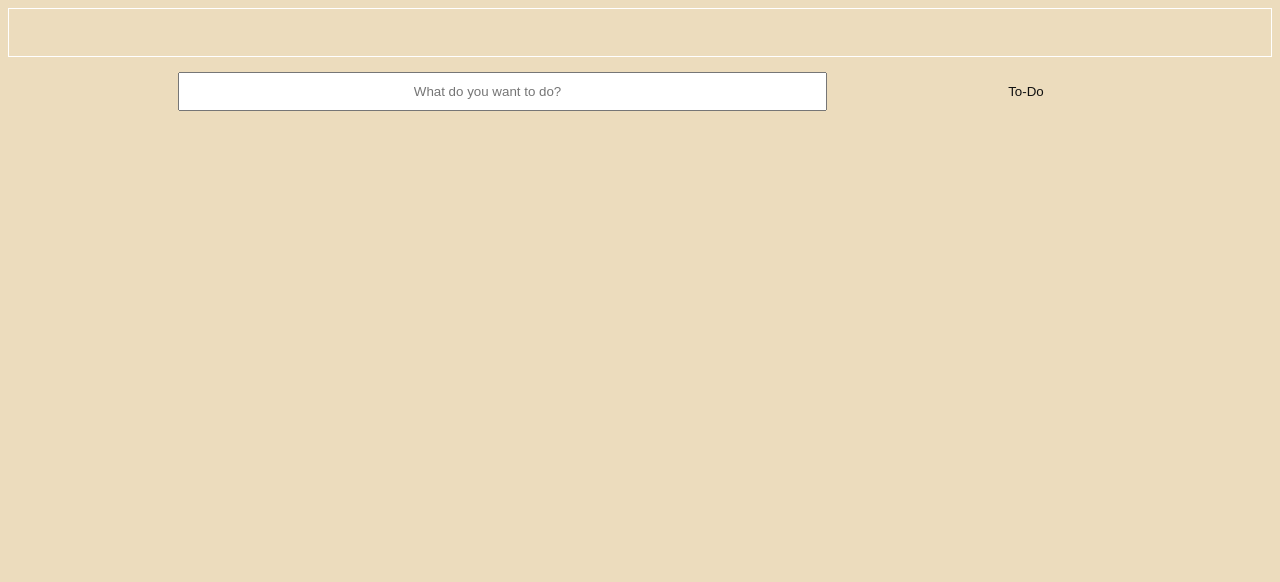
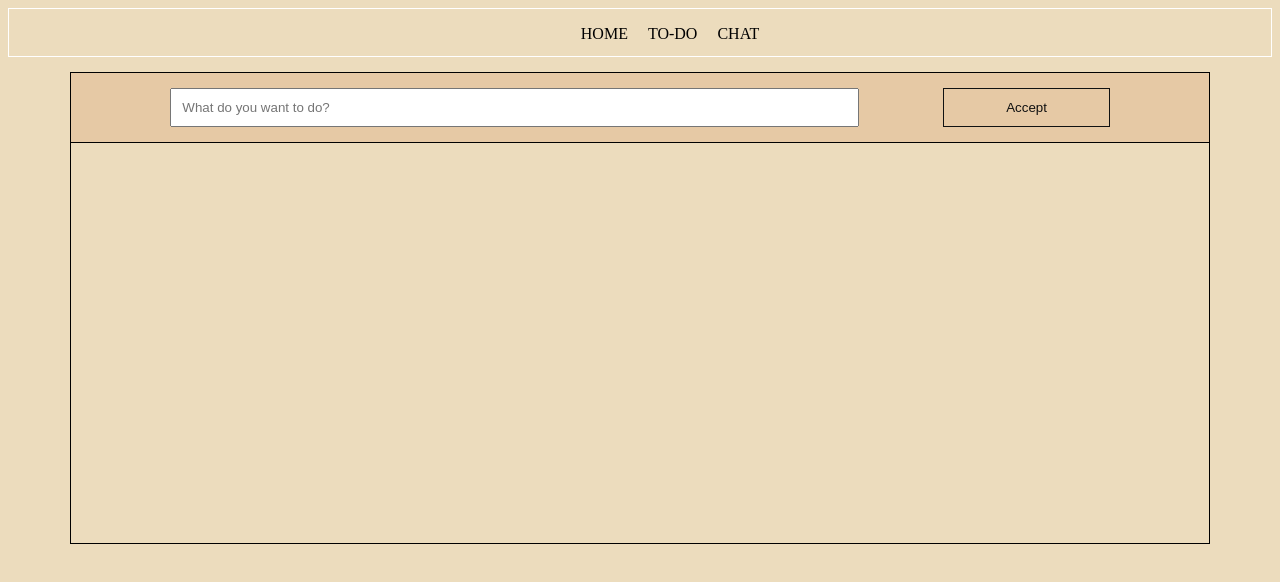
Before and after one commit to shikitos/learning-JS-project, a website: page index.html in a window 1280 px wide. Drawn offline with Linux system fonts and the light colour scheme.

Commit message:
Add styles. Add function for a to-do list.

```diff
--- a/index.html
+++ b/index.html
@@ -19,7 +19,16 @@
     <header class="header" id="header">
         <div class="container">
             <div class="row">
-
+                <nav class="header-nav">
+                    <ul class='header-nav__ul'>
+                        <li class="header-nav__list1"></li>
+                        <a href="">Home</a>
+                        <li class="header-nav__list2"></li>
+                        <a href="">To-Do</a>
+                        <li class="header-nav__list3"></li>
+                        <a href="">Chat</a>
+                    </ul>
+                </nav>
             </div>
         </div>
     </header>
@@ -27,12 +36,12 @@
     <section class="input" id="input">
         <div class="container">
             <div class="row input-text">
-                <input type="text" class="input-text__input" id='text-input' placeholder='What do you want to do?'>
-                <button class="input-text__btn" id='text-btn'>To-Do</button>
+                <input type="text" class="input-text__input" id='text-input' placeholder='What do you want to do?' value="">
+                <button class="input-text__btn" id='text-btn'>Accept</button>
             </div>
             <div class="row input-inner">
                 <div class="inner-inner__area" id='inner-area'>
-
+                    <!-- <div class="input-inner__task"></div> -->
                 </div>
             </div>
         </div>
--- a/scripts/index.js
+++ b/scripts/index.js
@@ -1,2 +1,18 @@
-let textInput = document.getElementById('text-input');
-let submitButton =
+function createNewTask() {
+    let textInput = document.getElementById('text-input');
+    let submitButton = document.getElementById('text-btn');
+    let areaForText = document.getElementById('inner-area');
+    submitButton.addEventListener('click', () => {
+        let anyTask = document.createElement('div');
+        anyTask.classList.add('input-inner__task');
+        if (textInput.value) {
+            anyTask.textContent = textInput.value;
+            areaForText.appendChild(anyTask);
+        } else if (textInput.value == '' || textInput.value == null || textInput.value == ' ') {
+            console.log("Empty");
+        }
+        textInput.value = '';
+    });
+}
+
+createNewTask();
--- a/styles/style.sass
+++ b/styles/style.sass
@@ -1,5 +1,30 @@
-$dark: #000
+//<!--------------------container-------------->
+.container
+    width: 100%;
+    padding-right: 15px;
+    padding-left: 15px;
+    margin: 0 auto
+
+@media (min-width: 576px)
+    .container
+        max-width: 540px;
+
+@media (min-width: 768px)
+    .container
+        max-width: 720px;
+
+@media (min-width: 992px)
+    .container
+        max-width: 960px;
+
+@media (min-width: 1200px)
+    .container
+        max-width: 1140px;
+
+//<!----------------------colours-------------->
+$black: #000
 $bright: #ecdcbd
+$jogurt: #e6c9a5
 
 body
     background: $bright
@@ -8,9 +33,22 @@ header
     border: 1px solid #fff
     height: 35pt
 
-.container
-    width: 1170px
-    margin: 0 auto
+.header
+    &-nav
+        display: flex
+        text-align: right
+        justify-content: center
+        &__ul
+            list-style: none
+            display: flex
+            margin-right: 0
+            a
+                text-decoration: none
+                color: $black
+                text-transform: uppercase
+        &__list1, &__list2, &__list3
+            margin-left: 10px
+            margin-right: 10px
 
 .input
     margin-top: 15px
@@ -18,14 +56,29 @@ header
     &-text
         display: flex
         justify-content: space-evenly
+        background: $jogurt
+        padding: 15px
+        border: 1px solid $black
+        border-bottom: none
         &__input
-            padding: 10px 20%
+            padding: 10px
+            width: 60%
         &__btn
-            padding: 5px 5%
+            padding: 5px
+            width: 15%
             background: transparent
             color: #111
-            border: none
+            border: 1px solid #111
             outline: none
             &:hover
                 color: #969696
                 cursor: pointer
+    &-inner
+        border: 1px solid $black
+        height: 50vh
+        &__task
+            height: 30px
+            border-bottom: 1px solid $black
+            display: flex
+            padding-left: 10%
+            align-items: center
```
Also changed, not shown: styles/style.css, 1 other file.
